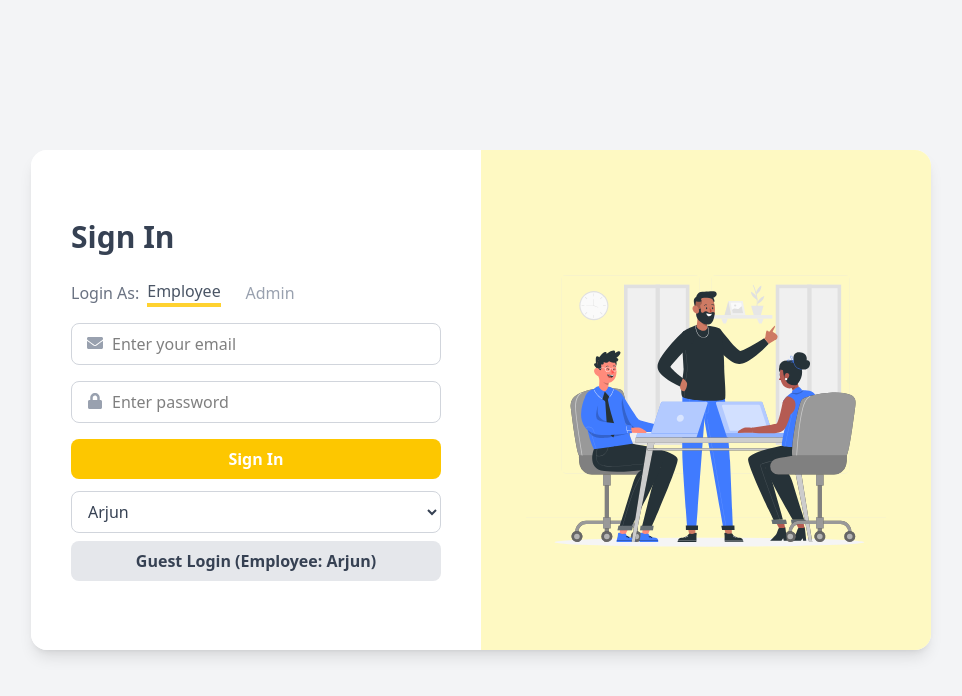
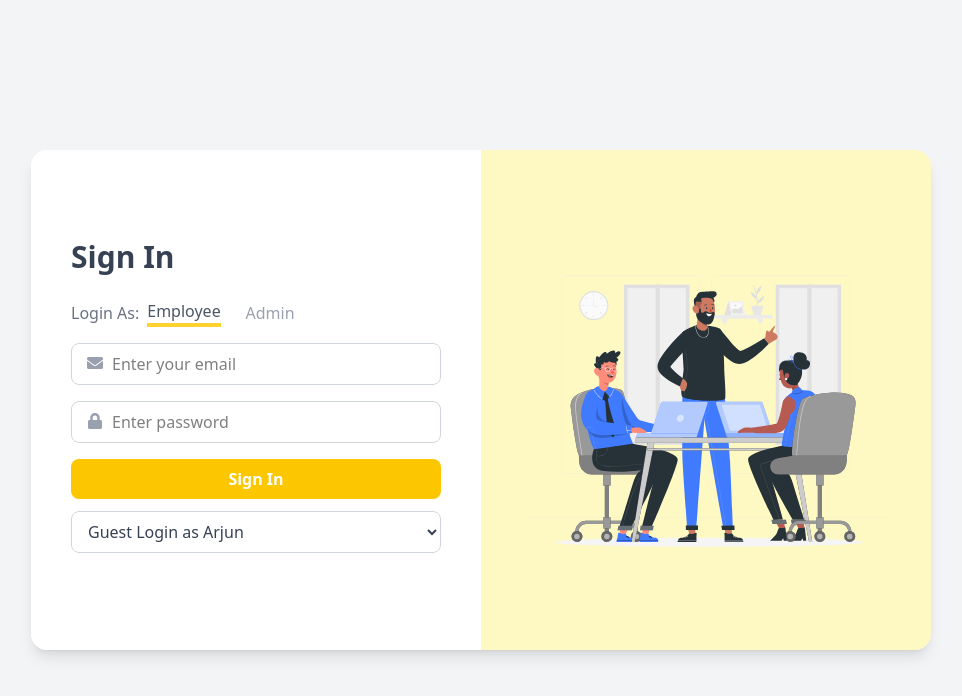
Before and after one commit to yuvikaKathaith/EMS, a React (Vite) app: page / in a window 1280 px wide. Shown: the top 696 px of the page, without its empty margins (159-1121 px from the left). Built offline with nearby package versions, Linux system fonts and the light colour scheme.

Commit message:
Update login

```diff
--- a/src/Components/Auth/Login.jsx
+++ b/src/Components/Auth/Login.jsx
@@ -84,23 +84,17 @@ const Login = ({ handleLogin }) => {
                   const emp = employees.find(emp => emp.id === parseInt(e.target.value));
                   setSelectedEmployee(emp);
                 }}
-              >
-                {employees.map((emp) => (
-                  <option key={emp.id} value={emp.id}>
-                    {emp.firstName}
-                  </option>
-                ))}
-              </select>
-              <button
-                type="button"
                 onClick={() => {
                   setEmail(selectedEmployee.email);
                   setPassword(selectedEmployee.password);
                 }}
-                className="w-full bg-gray-200 hover:bg-gray-300 text-gray-700 font-semibold py-2 rounded-lg"
               >
-                Guest Login (Employee: {selectedEmployee.firstName})
-              </button>
+                {employees.map((emp) => (
+                  <option key={emp.id} value={emp.id}>
+                    Guest Login as {emp.firstName}
+                  </option>
+                ))}
+              </select>
             </div>
           )}
         </div>
```
